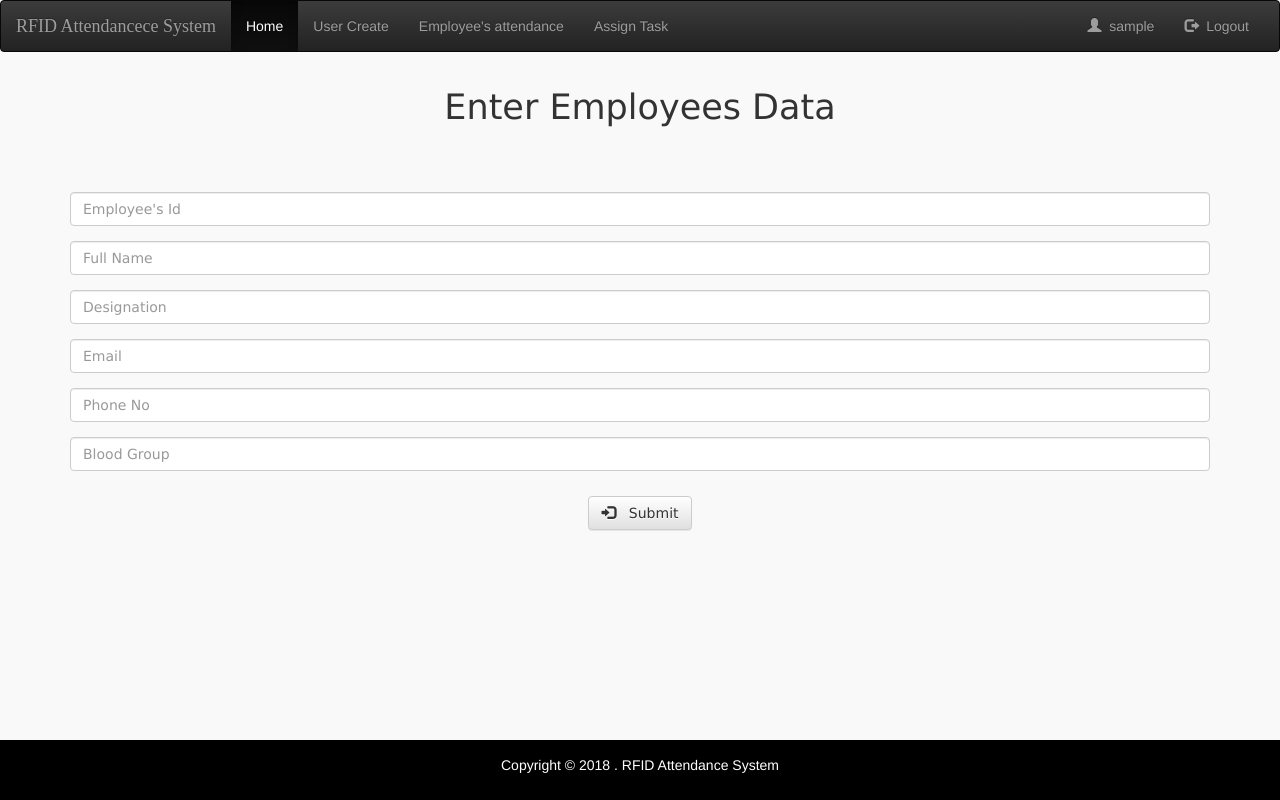
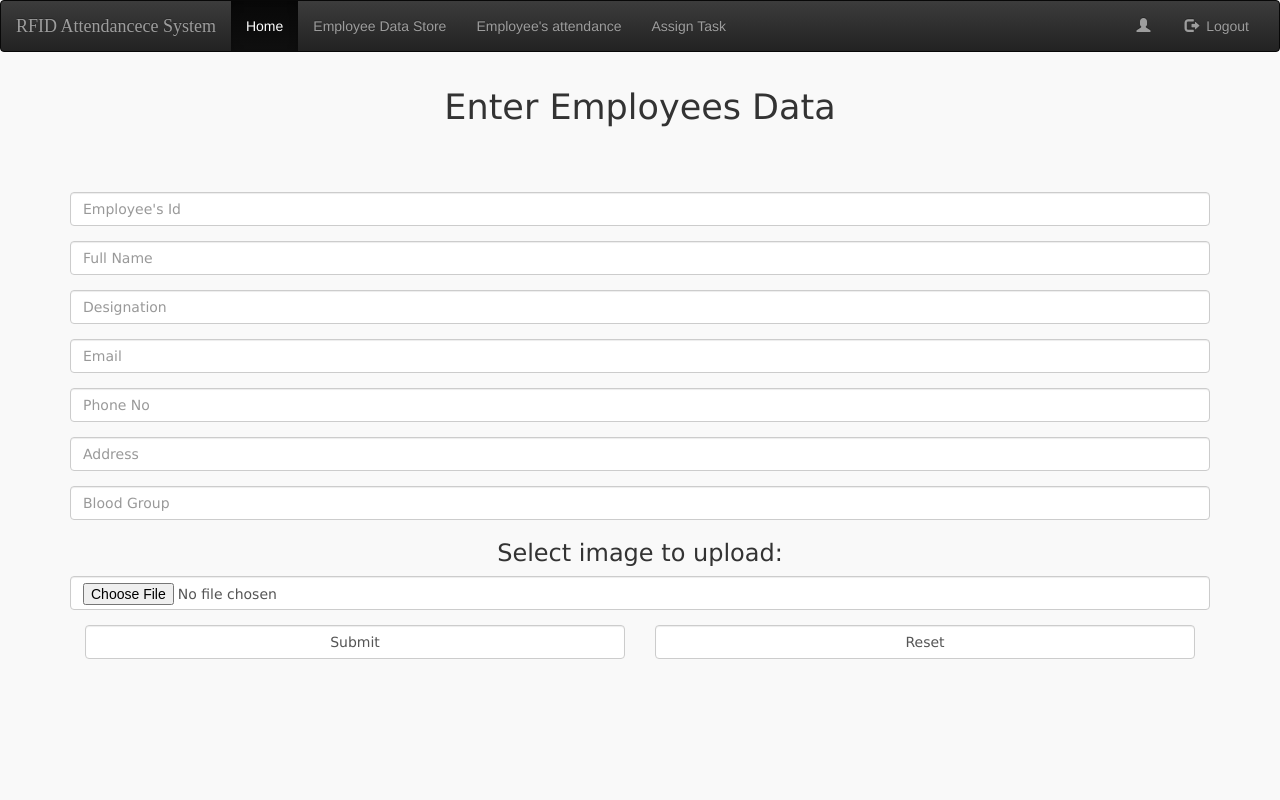
Before and after one commit to rashiknahian/RFIDAttendanceSystem, a PHP site: page /user.php in a window 1280 px wide. Run offline with PHP 8.4, Linux system fonts and the light colour scheme; the visitor is signed in with stand-in values (Sample User, id 1); data that the repository does not hold is empty.

Commit message:
employee data upload system done

```diff
--- a/navigation.php
+++ b/navigation.php
@@ -11,7 +11,7 @@
     <div class="collapse navbar-collapse" id="myNavbar">
       <ul class="nav navbar-nav">
                 <li class="active"><a href="home.php">Home</a></li>
-                <li><a href="user.php">User Create</a></li>
+                <li><a href="user.php">Employee Data Store</a></li>
                 <li><a href="attendance.php">Employee's attendance</a></li>
                 <li><a href="task.php">Assign Task</a></li>
             </ul>
--- a/user.php
+++ b/user.php
@@ -30,39 +30,49 @@ $DBcon->close();
             <div class="container main">
                 <p>Enter Employees Data</p>
                 <br>
-
+                <form method="post" action="employeeDataSave.php" enctype='multipart/form-data'>
                     <div class="form-group">
-                    <input type="text" class="form-control" placeholder="Employee's Id" name="username" required />
+                        <input type="text" class="form-control" placeholder="Employee's Id" name="employeeId" required />
                     </div>
                     <div class="form-group">
                         <input type="text" class="form-control" placeholder="Full Name" name="username" required />
                     </div>
                     <div class="form-group">
-                    <input type="text" class="form-control" placeholder="Designation" name="username" required />
+                        <input type="text" class="form-control" placeholder="Designation" name="designation" required />
                     </div>
                     <div class="form-group">
-                    <input type="text" class="form-control" placeholder="Email" name="username" required />
+                        <input type="text" class="form-control" placeholder="Email" name="email" required />
                     </div>
                     <div class="form-group">
-                    <input type="text" class="form-control" placeholder="Phone No" name="username" required />
+                        <input type="text" class="form-control" placeholder="Phone No" name="phone" required />
                     </div>
                     <div class="form-group">
-                    <input type="text" class="form-control" placeholder="Blood Group" name="username" required />
+                        <input type="text" class="form-control" placeholder="Address" name="address" required />
                     </div>
                     <div class="form-group">
-                    <button type="submit" class="btn btn-default" name="btn-signup">
-    		<span class="glyphicon glyphicon-log-in"></span> &nbsp; Submit
-			</button>
+                        <input type="text" class="form-control" placeholder="Blood Group" name="bloodGroup" required />
+                    </div>
+                    <div class="form-group">
+                        <h3>Select image to upload:</h3>
+                        <input class="form-control" type="file" name="image" />
+                    </div>
+                    <div class="form-group">
+                       <div class="col-md-6">
+                           <input type="submit" class="form-control" name="submit" value="Submit" />
+                       </div>
+                       <div class="col-md-6">
+                           <input type="reset" class="form-control" value="Reset">
+                       </div>
+
+
 
                     </div>
+                </form>
             </div>
         </div>
         <!-- ./Main Body -->
 
-        <!-- Footer -->
 
-        <?php include "footer.php"?>
-        <!-- ./Footer -->
     </body>
 
     </html>
```
Also changed, not shown: employeeDataSave.php (added, +44 -0 lines), mysqli_login.sql (+12 -48 lines), view.php (added, +31 -0 lines). Lines whose indentation alone changed are shown as unchanged.
